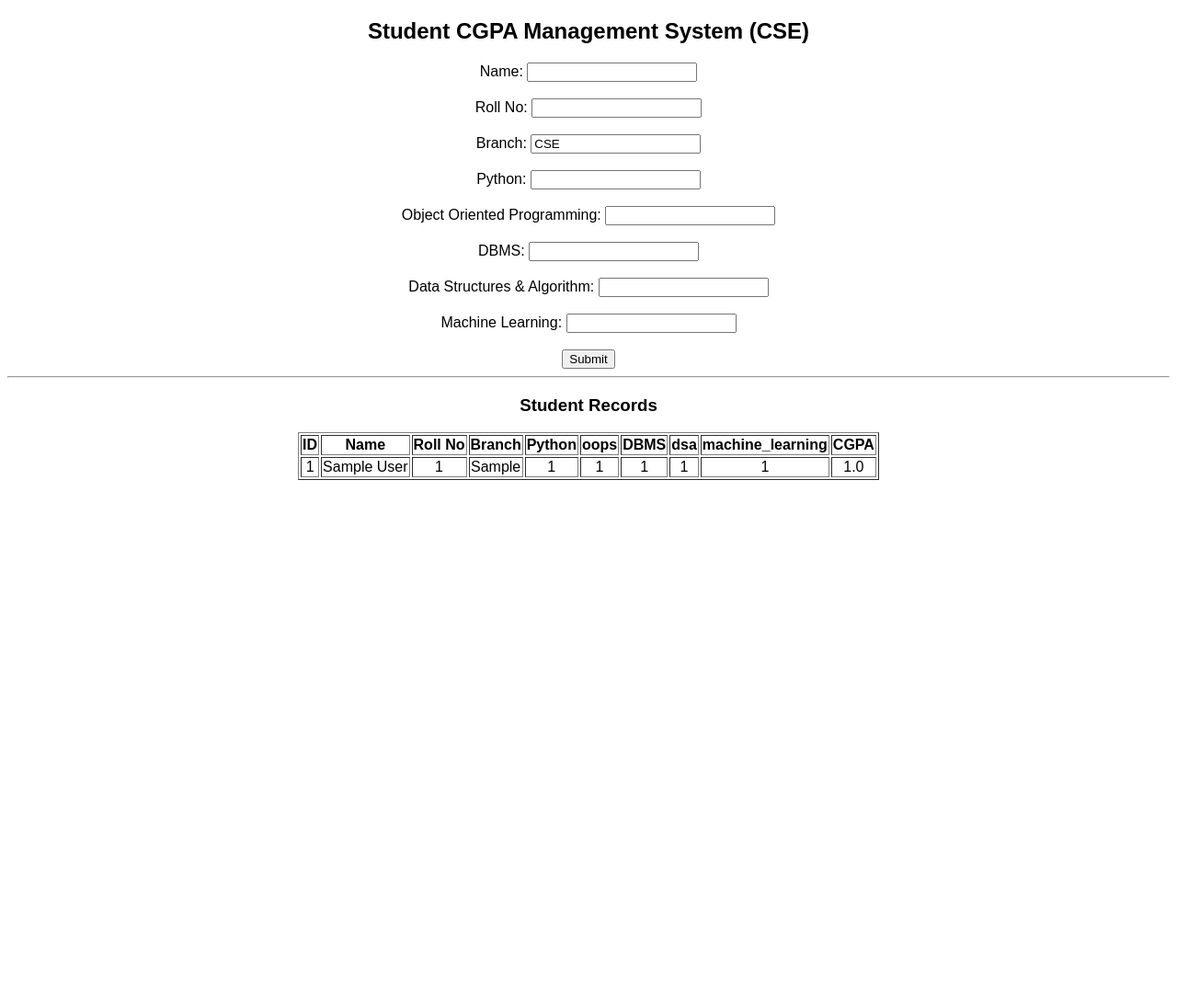
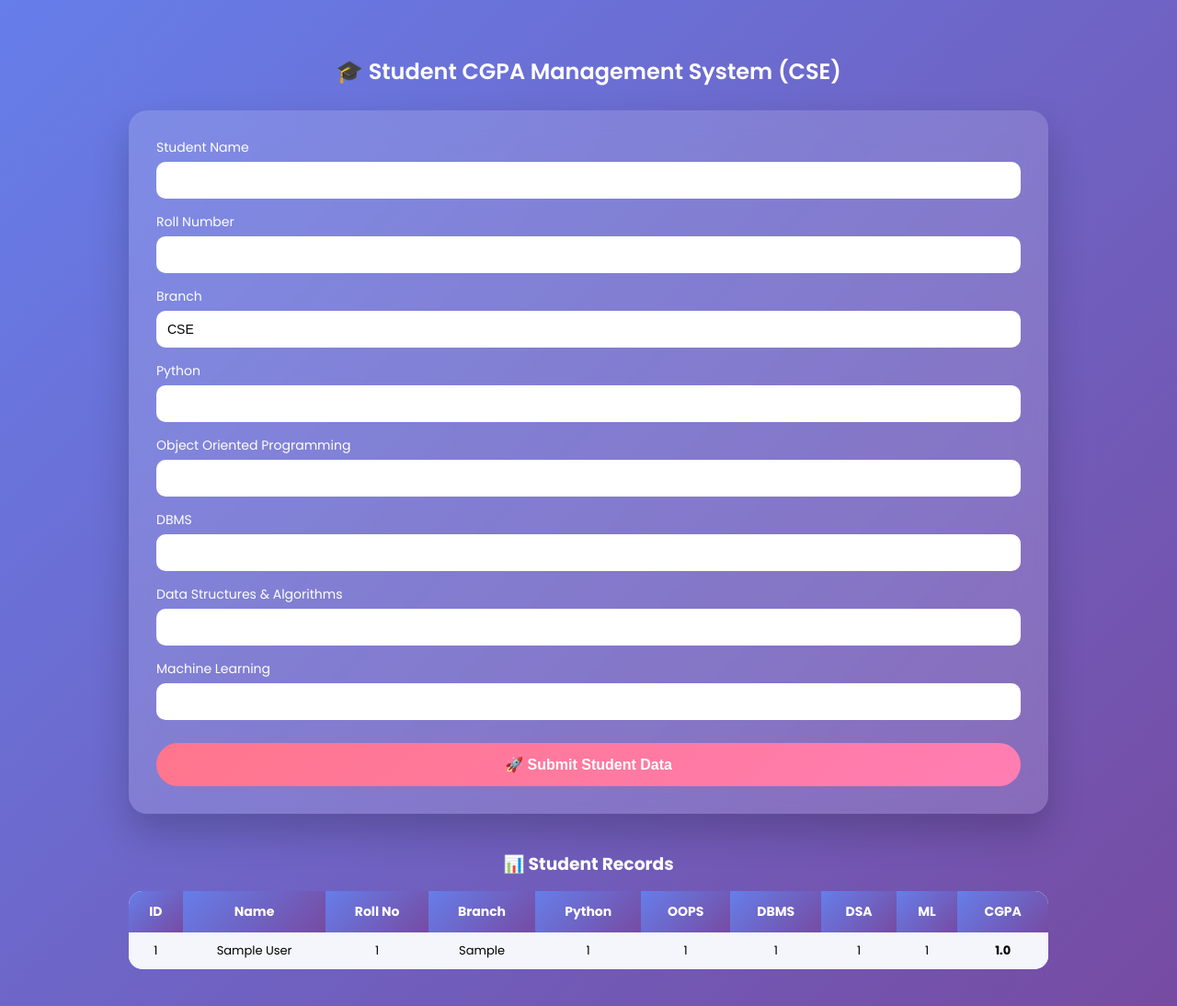
Before and after one commit to bhargavasai-tech/DevOps-student-app, a Flask app: page / in a window 1280 px wide. Shown: the whole page at 92% size. Before the commit the page ends 522 px from the top, so only its background shows below. Run offline with Flask 3, Linux system fonts and the light colour scheme; tables that the repository leaves empty hold one stand-in row (values such as "Sample post").

Commit message:
made changes to get a good  UI

```diff
--- a/app/templates/index.html
+++ b/app/templates/index.html
@@ -1,33 +1,212 @@
 <!DOCTYPE html>
-<html>
+<html lang="en">
 <head>
-    <title>Student CGPA App</title>
+    <meta charset="UTF-8">
+    <title>Student CGPA Management</title>
+
+    <!-- Google Font (Trending) -->
+    <link href="https://fonts.googleapis.com/css2?family=Poppins:wght@300;400;600;700&display=swap" rel="stylesheet">
+
+    <style>
+        * {
+            box-sizing: border-box;
+        }
+
+        body {
+            margin: 0;
+            min-height: 100vh;
+            font-family: 'Poppins', sans-serif;
+            background: linear-gradient(135deg, #667eea, #764ba2);
+            display: flex;
+            justify-content: center;
+            align-items: flex-start;
+            padding: 40px 0;
+        }
+
+        .container {
+            width: 90%;
+            max-width: 1000px;
+            animation: zoomIn 0.8s ease;
+        }
+
+        @keyframes zoomIn {
+            from {
+                transform: scale(0.9);
+                opacity: 0;
+            }
+            to {
+                transform: scale(1);
+                opacity: 1;
+            }
+        }
+
+        h2 {
+            text-align: center;
+            color: #fff;
+            margin-bottom: 25px;
+            font-weight: 600;
+        }
+
+        /* Glass Card */
+        .card {
+            background: rgba(255, 255, 255, 0.15);
+            backdrop-filter: blur(15px);
+            border-radius: 20px;
+            padding: 30px;
+            box-shadow: 0 20px 40px rgba(0,0,0,0.2);
+            margin-bottom: 40px;
+        }
+
+        label {
+            font-size: 14px;
+            color: #fff;
+            display: block;
+            margin-bottom: 5px;
+        }
+
+        input {
+            width: 100%;
+            padding: 12px;
+            border-radius: 10px;
+            border: none;
+            outline: none;
+            margin-bottom: 15px;
+            font-size: 14px;
+        }
+
+        input:focus {
+            box-shadow: 0 0 0 2px #667eea;
+        }
+
+        button {
+            width: 100%;
+            padding: 14px;
+            border-radius: 30px;
+            background: linear-gradient(135deg, #ff758c, #ff7eb3);
+            color: #fff;
+            font-size: 16px;
+            font-weight: 600;
+            border: none;
+            cursor: pointer;
+            transition: transform 0.3s ease, box-shadow 0.3s ease;
+            margin-top: 10px;
+        }
+
+        button:hover {
+            transform: translateY(-4px);
+            box-shadow: 0 15px 30px rgba(0,0,0,0.3);
+        }
+
+        /* Table Styling */
+        h3 {
+            text-align: center;
+            color: #fff;
+            margin-bottom: 15px;
+        }
+
+        table {
+            width: 100%;
+            border-collapse: collapse;
+            background: #fff;
+            border-radius: 15px;
+            overflow: hidden;
+            animation: fadeUp 0.8s ease;
+        }
+
+        @keyframes fadeUp {
+            from {
+                opacity: 0;
+                transform: translateY(20px);
+            }
+            to {
+                opacity: 1;
+                transform: translateY(0);
+            }
+        }
+
+        th {
+            background: linear-gradient(135deg, #667eea, #764ba2);
+            color: #fff;
+            padding: 12px;
+            font-size: 14px;
+        }
+
+        td {
+            padding: 10px;
+            text-align: center;
+            font-size: 13px;
+        }
+
+        tr:nth-child(even) {
+            background: #f4f6fb;
+        }
+
+        tr:hover {
+            background: #eef1ff;
+            transition: 0.3s;
+        }
+
+        @media (max-width: 768px) {
+            table {
+                font-size: 12px;
+            }
+        }
+    </style>
 </head>
-<body style="text-align:center; font-family:sans-serif;">
 
-<h2>Student CGPA Management System (CSE)</h2>
+<body>
 
+<div class="container">
+
+    <h2>🎓 Student CGPA Management System (CSE)</h2>
+
+    <!-- FORM CARD -->
+    <div class="card">
         <form method="POST">
-Name: <input type="text" name="name" required><br><br>
-Roll No: <input type="text" name="rollno" required><br><br>
-Branch: <input type="text" name="branch" value="CSE" required><br><br>
 
-Python: <input type="number" name="python" required><br><br>
-Object Oriented Programming: <input type="number" name="oops" required><br><br>
-DBMS: <input type="number" name="dbms" required><br><br>
-Data Structures & Algorithm: <input type="number" name="dsa" required><br><br>
-Machine Learning: <input type="number" name="machine_learning" required><br><br>
+            <label>Student Name</label>
+            <input type="text" name="name" required>
 
-<button type="submit">Submit</button>
+            <label>Roll Number</label>
+            <input type="text" name="rollno" required>
+
+            <label>Branch</label>
+            <input type="text" name="branch" value="CSE" required>
+
+            <label>Python</label>
+            <input type="number" name="python" required>
+
+            <label>Object Oriented Programming</label>
+            <input type="number" name="oops" required>
+
+            <label>DBMS</label>
+            <input type="number" name="dbms" required>
+
+            <label>Data Structures & Algorithms</label>
+            <input type="number" name="dsa" required>
+
+            <label>Machine Learning</label>
+            <input type="number" name="machine_learning" required>
+
+            <button type="submit">🚀 Submit Student Data</button>
         </form>
+    </div>
 
-<hr>
+    <!-- RECORDS -->
+    <h3>📊 Student Records</h3>
 
-<h3>Student Records</h3>
-<table border="1" style="margin:auto;">
+    <table>
         <tr>
-<th>ID</th><th>Name</th><th>Roll No</th><th>Branch</th>
-<th>Python</th><th>oops</th><th>DBMS</th><th>dsa</th><th>machine_learning</th><th>CGPA</th>
+            <th>ID</th>
+            <th>Name</th>
+            <th>Roll No</th>
+            <th>Branch</th>
+            <th>Python</th>
+            <th>OOPS</th>
+            <th>DBMS</th>
+            <th>DSA</th>
+            <th>ML</th>
+            <th>CGPA</th>
         </tr>
 
         {% for s in students %}
@@ -41,10 +220,12 @@ Machine Learning: <input type="number" name="machine_learning" required><br><br>
             <td>{{ s[6] }}</td>
             <td>{{ s[7] }}</td>
             <td>{{ s[8] }}</td>
-<td>{{ s[9] }}</td>
+            <td><strong>{{ s[9] }}</strong></td>
         </tr>
         {% endfor %}
     </table>
 
+</div>
+
 </body>
 </html>
```
Lines whose indentation alone changed are shown as unchanged.
